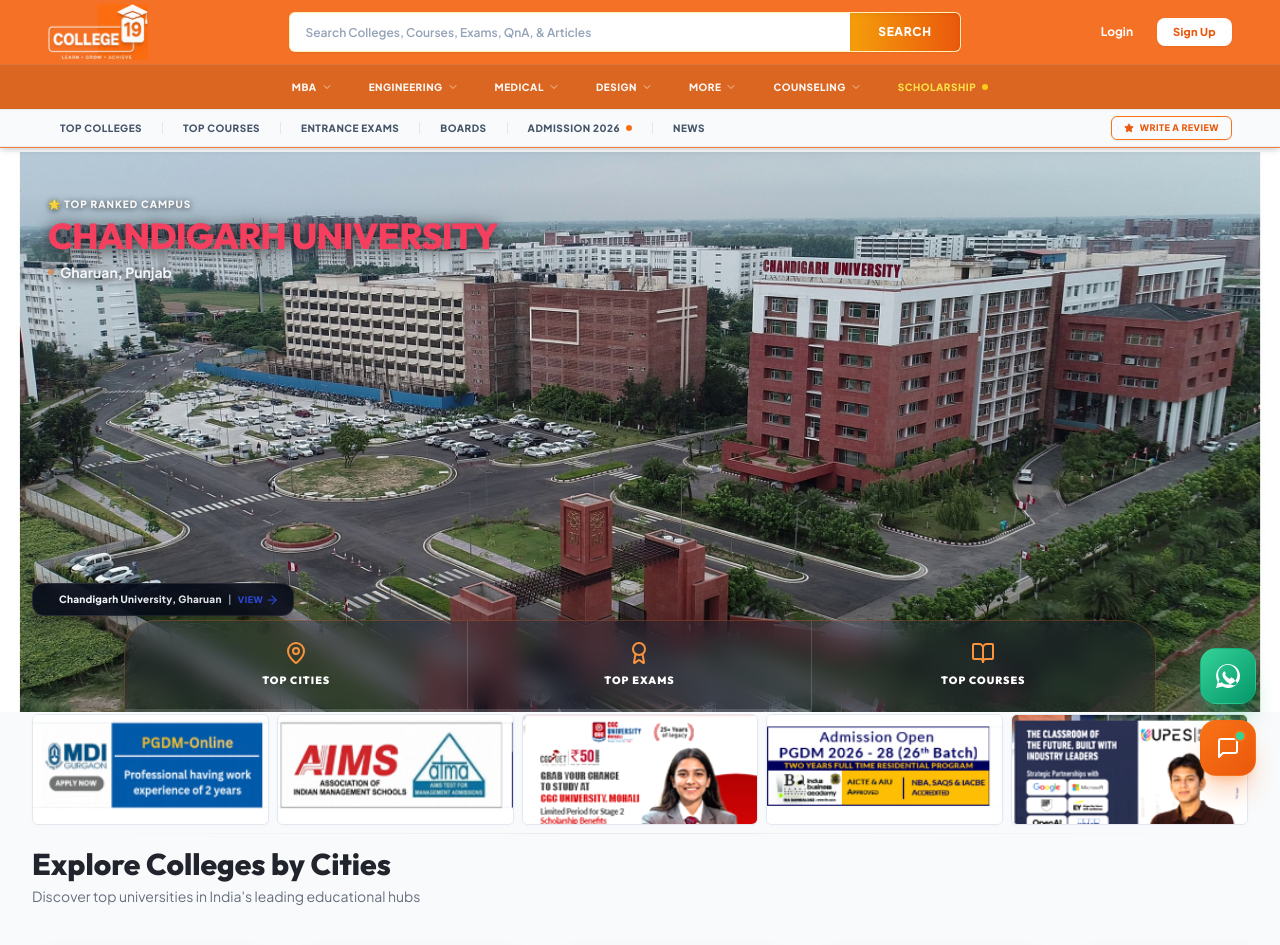
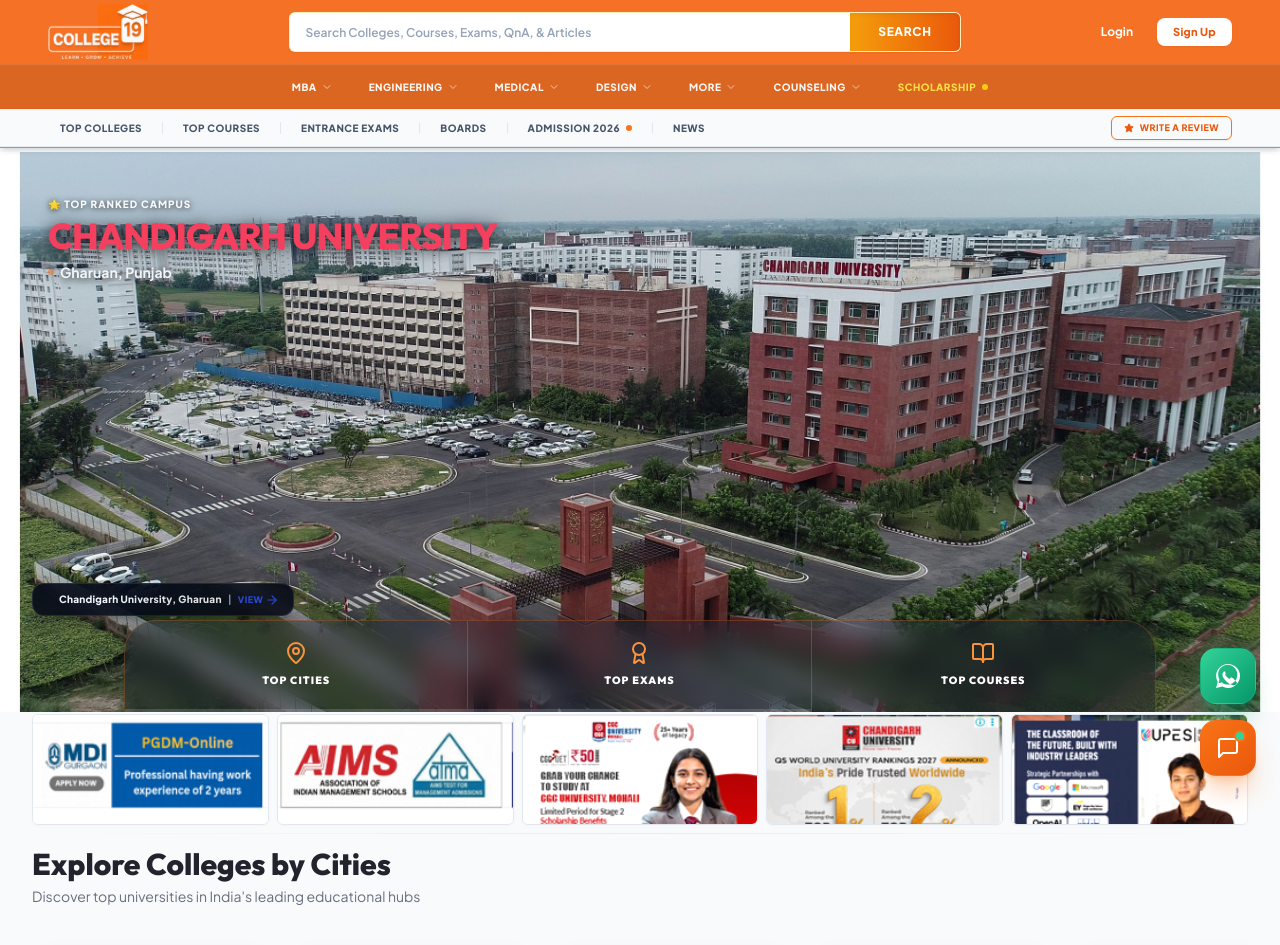
Before and after one commit to 08Satyamkumar/Think_Your_College, a Next.js app: page / in a window 1280 px wide. Shown: the top 945 px of the page. Built offline with nearby package versions, Linux system fonts and the light colour scheme; grey boxes are pictures that could not be loaded.

Commit message:
design: replace fourth ad slot with cropped CUCET Chandigarh University banner and configure click new tab redirection link

```diff
--- a/src/app/page.tsx
+++ b/src/app/page.tsx
@@ -349,9 +349,9 @@ const adBanners: AdBanner[] = [
   {
     imageA: "/images/ads/ad_4_a.png",
     imageB: "/images/ads/ad_4_b.png",
-    link: "#",
-    alt: "IBA Bangalore",
-    glowColor: "#d97706",
+    link: "https://cucet.cuchd.in/index.aspx?utm_source=Shiksha&utm_medium=t1&utm_campaign=CUPB",
+    alt: "CUCET Chandigarh",
+    glowColor: "#f43f5e",
   },
   {
     imageA: "/images/ads/ad_5_a.png",
```
Also changed, not shown: public/images/ads/ad_4_a.png, public/images/ads/ad_4_b.png.
